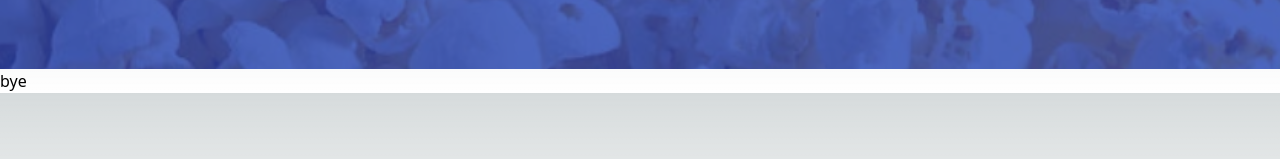
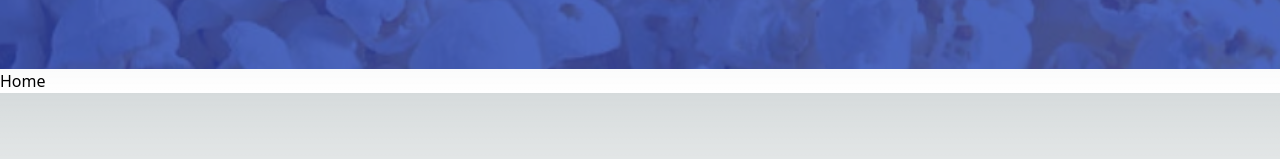
Before and after one commit to WilliamGiammona/FES-wk-6, a Next.js app: page / in a window 1280 px wide. Shown: the part 123-282 px from the top of the page. Built offline with nearby package versions, Linux system fonts and the light colour scheme.

Commit message:
blank home page

```diff
--- a/app/page.tsx
+++ b/app/page.tsx
@@ -1,3 +1,3 @@
 export default function Home() {
-  return <div>bye</div>;
+  return <div>Home</div>;
 }
```
